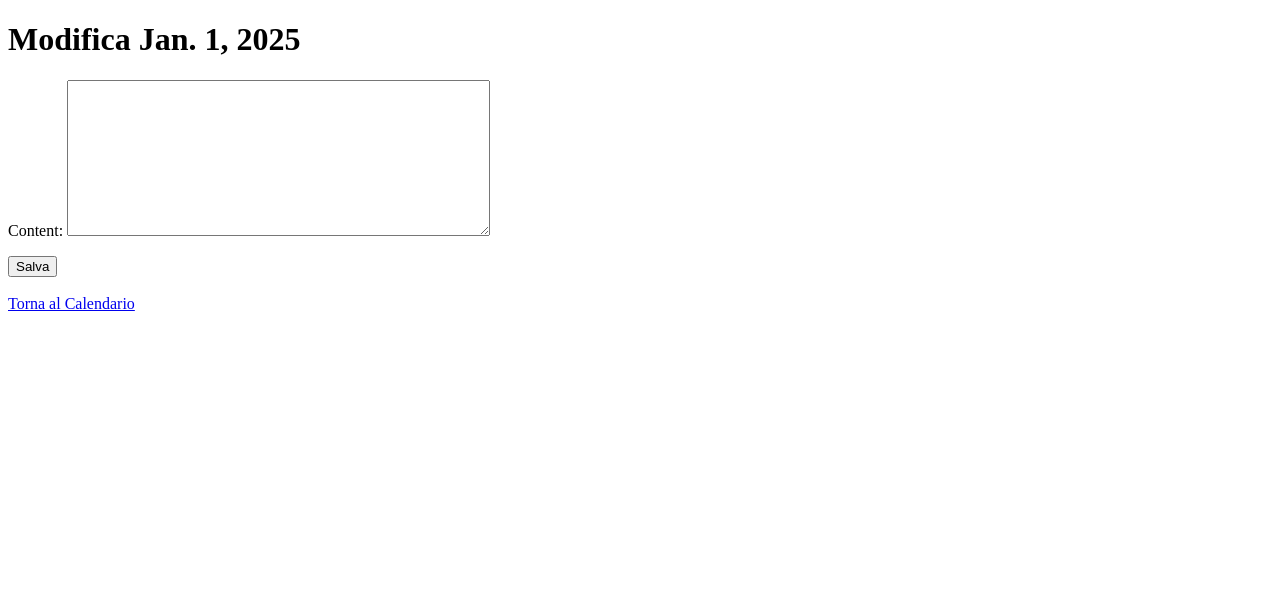
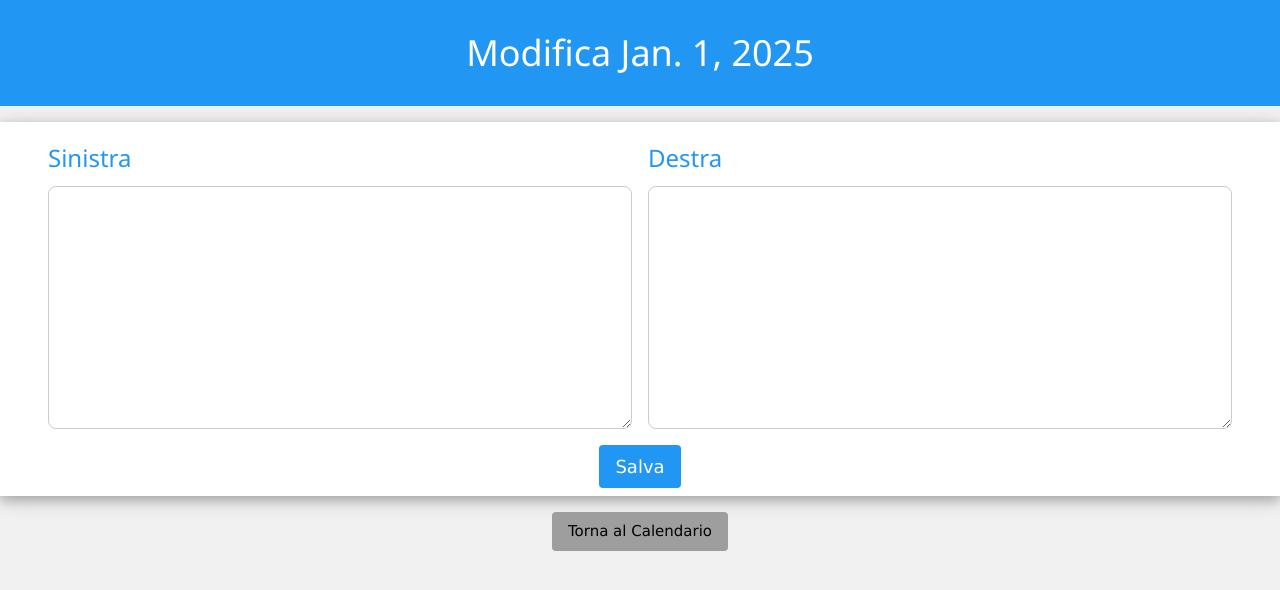
Before and after one commit to giuliofalco/calendar, a Django app: page /edit/2025/1/1/ in a window 1280 px wide. Shown: the top 590 px of the page. Run offline with Django 5.2, Linux system fonts and the light colour scheme; data comes from the database, SQL or seed files in the repository.

Commit message:
modifica all'editor del giorno

```diff
--- a/cal/forms.py
+++ b/cal/forms.py
@@ -4,7 +4,8 @@
 class DayEntryForm(forms.ModelForm):
     class Meta:
         model = DayEntry
-        fields = ['content']
+        fields = ['content_left', 'content_right']
         widgets = {
-            'content': forms.Textarea(attrs={'rows': 10, 'cols': 50}),
+            'content_left': forms.Textarea(attrs={'rows': 10, 'cols': 50}),
+            'content_right': forms.Textarea(attrs={'rows': 10, 'cols': 50}),
         }
--- a/cal/models.py
+++ b/cal/models.py
@@ -2,7 +2,8 @@
 
 class DayEntry(models.Model):
     date = models.DateField(unique=True)
-    content = models.TextField(blank=True)
+    content_left = models.TextField(blank=True)  # Contenuto del primo riquadro
+    content_right = models.TextField(blank=True)  # Contenuto del secondo riquadro
 
     def __str__(self):
         return self.date.strftime('%Y-%m-%d')
--- a/cal/templates/cal/day_editor.html
+++ b/cal/templates/cal/day_editor.html
@@ -1,16 +1,38 @@
+{% load custom_filters %}
 <!DOCTYPE html>
 <html>
 <head>
     <title>Editor Giorno</title>
+    <link rel="stylesheet" href="https://www.w3schools.com/w3css/4/w3.css">
 </head>
-<body>
-    <h1>Modifica {{ entry_date }}</h1>
-    <form method="post">
-        {% csrf_token %}
-        {{ form.as_p }}
-        <button type="submit">Salva</button>
-    </form>
-    <br>
-    <a href="{% url 'calendar_view' %}">Torna al Calendario</a>
+<body class="w3-light-grey">
+
+    <header class="w3-container w3-blue w3-center w3-padding-16">
+        <h1>Modifica {{ entry_date }}</h1>
+    </header>
+
+    <div class="w3-container w3-margin-top w3-padding w3-white w3-card-4">
+        <form method="post" class="w3-container">
+            {% csrf_token %}
+            <div class="w3-row-padding">
+                <div class="w3-half">
+                    <h3 class="w3-text-blue">Sinistra</h3>
+                    {{ form.content_left|add_class:"w3-input w3-border w3-round-large" }}
+                </div>
+                <div class="w3-half">
+                    <h3 class="w3-text-blue">Destra</h3>
+                    {{ form.content_right|add_class:"w3-input w3-border w3-round-large" }}
+                </div>
+            </div>
+            <div class="w3-center w3-margin-top">
+                <button type="submit" class="w3-button w3-blue w3-round w3-large w3-hover-light-blue">Salva</button>
+            </div>
+        </form>
+    </div>
+
+    <footer class="w3-container w3-center w3-margin-top">
+        <a href="{% url 'calendar_view' %}" class="w3-button w3-grey w3-round w3-hover-dark-grey">Torna al Calendario</a>
+    </footer>
+
 </body>
 </html>
--- /dev/null
+++ b/cal/templatetags/custom_filters.py
@@ -0,0 +1,10 @@
+from django import template
+
+register = template.Library()
+
+@register.filter(name='add_class')
+def add_class(field, css_class):
+    """
+    Aggiunge una classe CSS al campo di un form.
+    """
+    return field.as_widget(attrs={"class": css_class})
```
Also changed, not shown: cal/migrations/0002_rename_content_dayentry_content_left_and_more.py (added).
